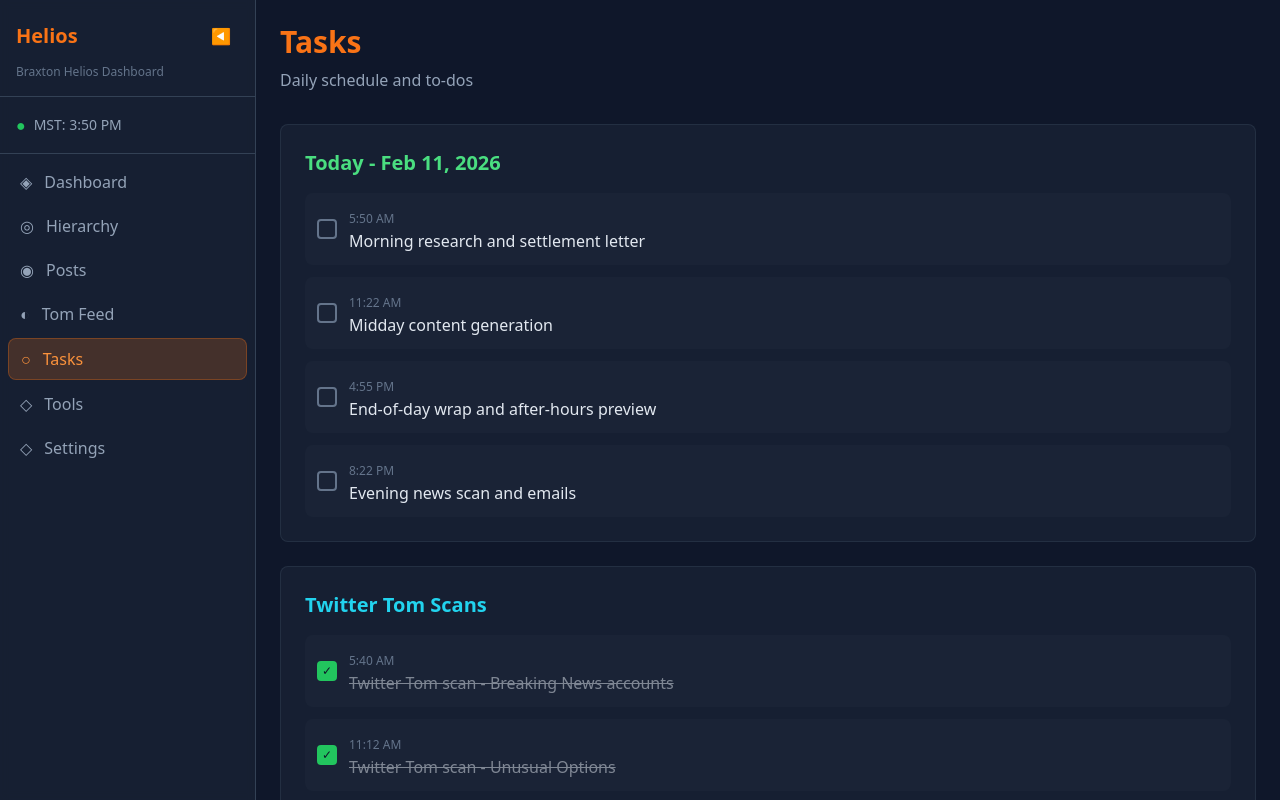
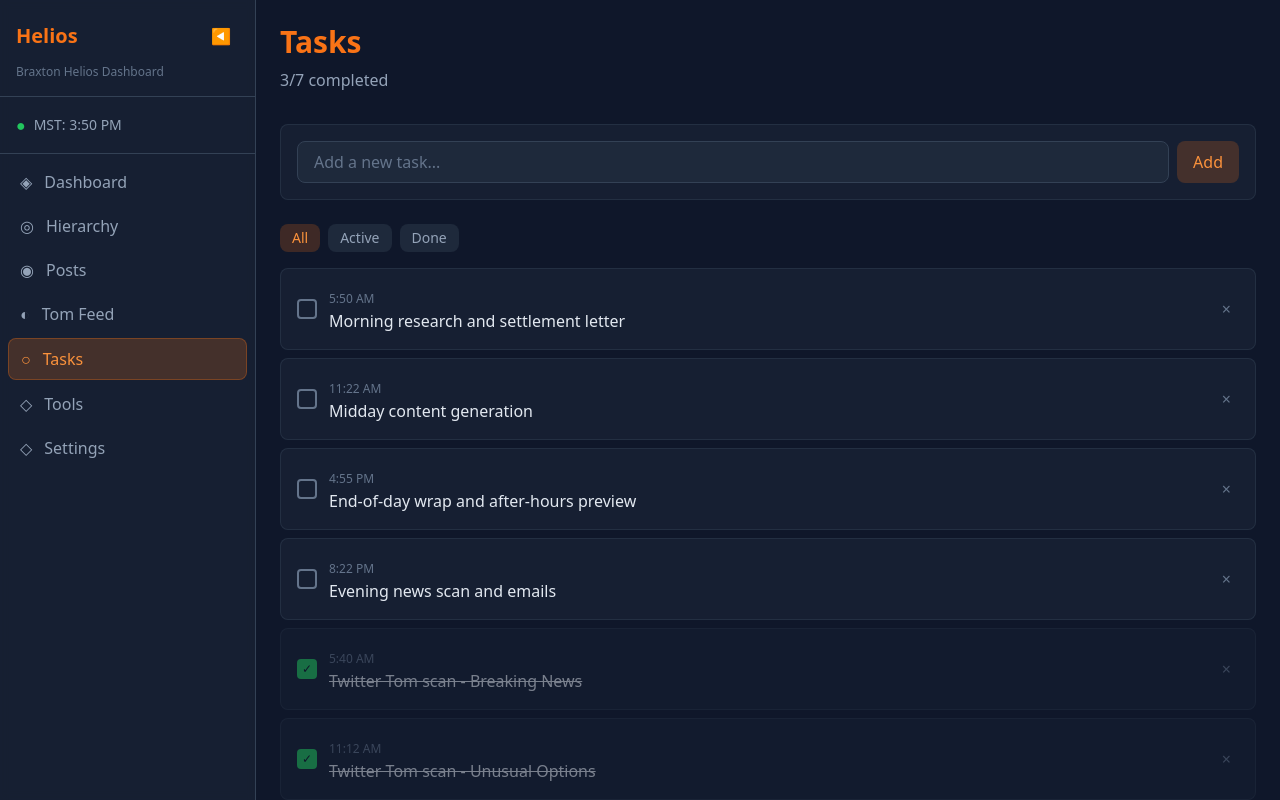
Before and after one commit to AAN2793/helios-dashboard, a Next.js app: page /tasks in a window 1280 px wide. Shown: the top 800 px of the page. Built offline with nearby package versions, Linux system fonts and the light colour scheme.

Commit message:
Add full task management - add, toggle, delete, persist

```diff
--- a/pages/tasks.js
+++ b/pages/tasks.js
@@ -1,39 +1,131 @@
 import Head from 'next/head'
-import { useState } from 'react'
+import { useState, useEffect } from 'react'
 import Layout from '../components/Layout'
 
 export default function Tasks() {
-  const [tasks, setTasks] = useState([
+  const [tasks, setTasks] = useState([])
+  const [newTask, setNewTask] = useState('')
+  const [filter, setFilter] = useState('all') // all, active, done
+
+  // Load from localStorage on mount
+  useEffect(() => {
+    const saved = localStorage.getItem('helios-tasks')
+    if (saved) {
+      setTasks(JSON.parse(saved))
+    } else {
+      // Default tasks if nothing saved
+      const defaults = [
         { id: 1, text: 'Morning research and settlement letter', time: '5:50 AM', done: false },
         { id: 2, text: 'Midday content generation', time: '11:22 AM', done: false },
         { id: 3, text: 'End-of-day wrap and after-hours preview', time: '4:55 PM', done: false },
         { id: 4, text: 'Evening news scan and emails', time: '8:22 PM', done: false },
-    { id: 5, text: 'Twitter Tom scan - Breaking News accounts', time: '5:40 AM', done: true },
+        { id: 5, text: 'Twitter Tom scan - Breaking News', time: '5:40 AM', done: true },
         { id: 6, text: 'Twitter Tom scan - Unusual Options', time: '11:12 AM', done: true },
         { id: 7, text: 'Twitter Tom scan - Stock Alerts', time: '4:45 PM', done: true },
-  ])
+      ]
+      setTasks(defaults)
+    }
+  }, [])
+
+  // Save to localStorage on change
+  useEffect(() => {
+    if (tasks.length > 0) {
+      localStorage.setItem('helios-tasks', JSON.stringify(tasks))
+    }
+  }, [tasks])
+
+  const addTask = () => {
+    if (!newTask.trim()) return
+    const task = {
+      id: Date.now(),
+      text: newTask.trim(),
+      time: '',
+      done: false
+    }
+    setTasks([task, ...tasks])
+    setNewTask('')
+  }
 
   const toggleTask = (id) => {
     setTasks(tasks.map(t => t.id === id ? { ...t, done: !t.done } : t))
   }
 
+  const deleteTask = (id) => {
+    setTasks(tasks.filter(t => t.id !== id))
+  }
+
+  const filteredTasks = tasks.filter(t => {
+    if (filter === 'active') return !t.done
+    if (filter === 'done') return t.done
+    return true
+  })
+
+  const completedCount = tasks.filter(t => t.done).length
+  const totalCount = tasks.length
+
   return (
     <Layout title="Tasks | Braxton Helios">
       <header className="mb-8">
         <h1 className="text-3xl font-bold text-orange-500">Tasks</h1>
-        <p className="text-slate-400 mt-2">Daily schedule and to-dos</p>
+        <p className="text-slate-400 mt-2">
+          {completedCount}/{totalCount} completed
+        </p>
       </header>
 
-      <div className="grid gap-6">
-        {/* Today's Schedule */}
-        <div className="card p-6">
-          <h2 className="text-xl font-bold text-green-400 mb-4">Today - Feb 11, 2026</h2>
-          <div className="space-y-3">
-            {tasks.filter(t => t.id <= 4).map(task => (
-              <div key={task.id} className="flex items-center gap-3 p-3 bg-slate-800/50 rounded-lg">
+      {/* Add Task */}
+      <div className="card p-4 mb-6">
+        <div className="flex gap-2">
+          <input
+            type="text"
+            value={newTask}
+            onChange={(e) => setNewTask(e.target.value)}
+            onKeyDown={(e) => e.key === 'Enter' && addTask()}
+            placeholder="Add a new task..."
+            className="flex-1 bg-slate-800 border border-slate-700 rounded-lg px-4 py-2 text-slate-200 placeholder-slate-500 focus:outline-none focus:border-orange-500"
+          />
+          <button
+            onClick={addTask}
+            className="bg-orange-500/20 text-orange-400 px-4 py-2 rounded-lg hover:bg-orange-500/30 transition-colors"
+          >
+            Add
+          </button>
+        </div>
+      </div>
+
+      {/* Filters */}
+      <div className="flex gap-2 mb-4">
+        {['all', 'active', 'done'].map(f => (
+          <button
+            key={f}
+            onClick={() => setFilter(f)}
+            className={`px-3 py-1 rounded-lg text-sm capitalize transition-colors ${
+              filter === f
+                ? 'bg-orange-500/20 text-orange-400'
+                : 'bg-slate-800 text-slate-400 hover:bg-slate-700'
+            }`}
+          >
+            {f}
+          </button>
+        ))}
+      </div>
+
+      {/* Task List */}
+      <div className="space-y-2">
+        {filteredTasks.length === 0 ? (
+          <div className="card p-8 text-center text-slate-400">
+            No {filter} tasks
+          </div>
+        ) : (
+          filteredTasks.map(task => (
+            <div
+              key={task.id}
+              className={`card p-4 flex items-center gap-3 ${
+                task.done ? 'opacity-50' : ''
+              }`}
+            >
               <button
                 onClick={() => toggleTask(task.id)}
-                  className={`w-5 h-5 rounded border-2 flex items-center justify-center transition-colors ${
+                className={`w-5 h-5 rounded border-2 flex items-center justify-center transition-colors flex-shrink-0 ${
                   task.done
                     ? 'bg-green-500 border-green-500'
                     : 'border-slate-500 hover:border-green-400'
@@ -41,44 +133,35 @@ export default function Tasks() {
               >
                 {task.done && <span className="text-slate-900 text-xs">✓</span>}
               </button>
+
               <div className="flex-1">
                 <span className="text-xs text-slate-500">{task.time}</span>
-                  <p className={`text-slate-200 ${task.done ? 'line-through opacity-50' : ''}`}>
+                <p className={`text-slate-200 ${task.done ? 'line-through' : ''}`}>
                   {task.text}
                 </p>
               </div>
+
+              <button
+                onClick={() => deleteTask(task.id)}
+                className="text-slate-500 hover:text-red-400 px-2 py-1 rounded transition-colors"
+                title="Delete task"
+              >
+                ×
+              </button>
             </div>
-            ))}
-          </div>
+          ))
+        )}
       </div>
 
-        {/* Tom Scans */}
-        <div className="card p-6">
-          <h2 className="text-xl font-bold text-cyan-400 mb-4">Twitter Tom Scans</h2>
-          <div className="space-y-3">
-            {tasks.filter(t => t.id > 4).map(task => (
-              <div key={task.id} className="flex items-center gap-3 p-3 bg-slate-800/50 rounded-lg">
+      {/* Clear All Done */}
+      {tasks.some(t => t.done) && (
         <button
-                  onClick={() => toggleTask(task.id)}
-                  className={`w-5 h-5 rounded border-2 flex items-center justify-center transition-colors ${
-                    task.done
-                      ? 'bg-green-500 border-green-500'
-                      : 'border-slate-500 hover:border-green-400'
-                  }`}
+          onClick={() => setTasks(tasks.filter(t => !t.done))}
+          className="mt-6 text-sm text-slate-500 hover:text-slate-400"
         >
-                  {task.done && <span className="text-slate-900 text-xs">✓</span>}
+          Clear completed
         </button>
-                <div className="flex-1">
-                  <span className="text-xs text-slate-500">{task.time}</span>
-                  <p className={`text-slate-200 ${task.done ? 'line-through opacity-50' : ''}`}>
-                    {task.text}
-                  </p>
-                </div>
-              </div>
-            ))}
-          </div>
-        </div>
-      </div>
+      )}
     </Layout>
   )
 }
```
Lines whose indentation alone changed are shown as unchanged.
